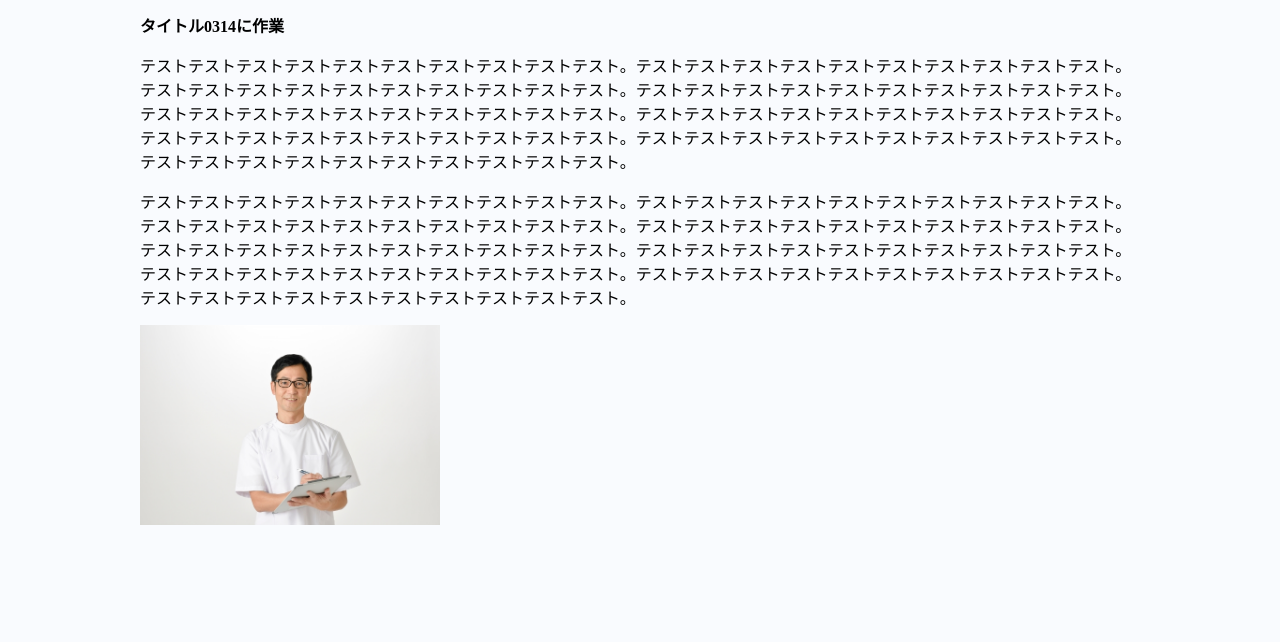
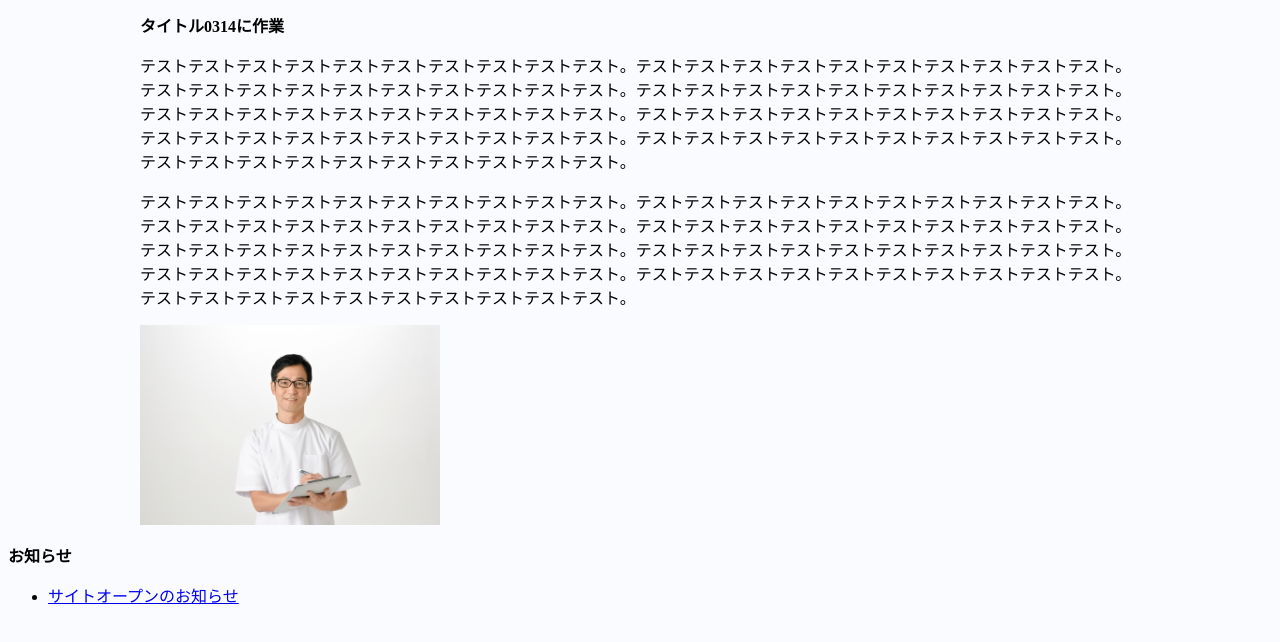
Before and after one commit to akaihiroaki/vercel-test, a plain HTML site: page index.html in a window 1280 px wide. Drawn offline with Linux system fonts and the light colour scheme.

Commit message:
Add files via upload

```diff
--- a/index.html
+++ b/index.html
@@ -18,6 +18,14 @@
     <img src="img/1351904_s.jpg" width="300px" height="auto">
     </section>
 
+    <section>
+      <h1>お知らせ</h1>
+      <ul>
+        <li><a href="/news/">サイトオープンのお知らせ</a></li>
+      </ul>
+
+    </section>
+
 <script>
   client
     .get({
```
